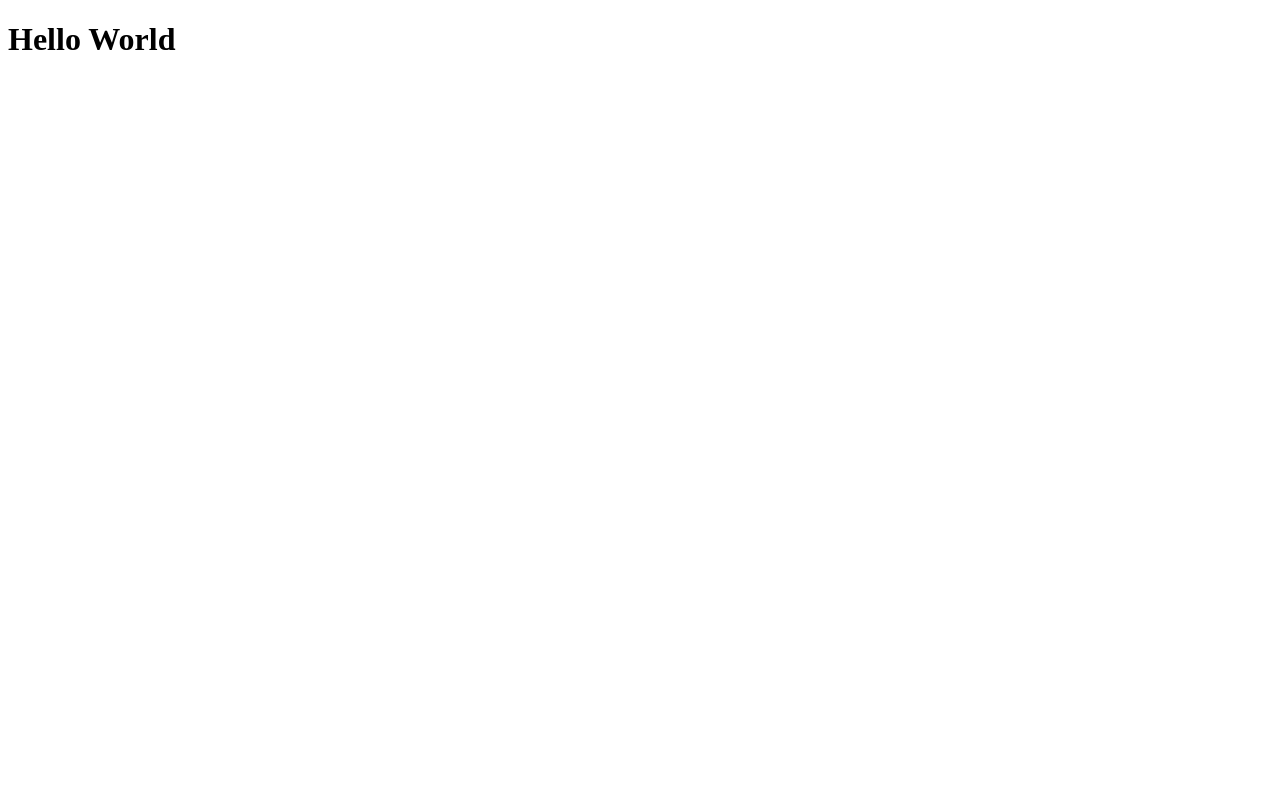
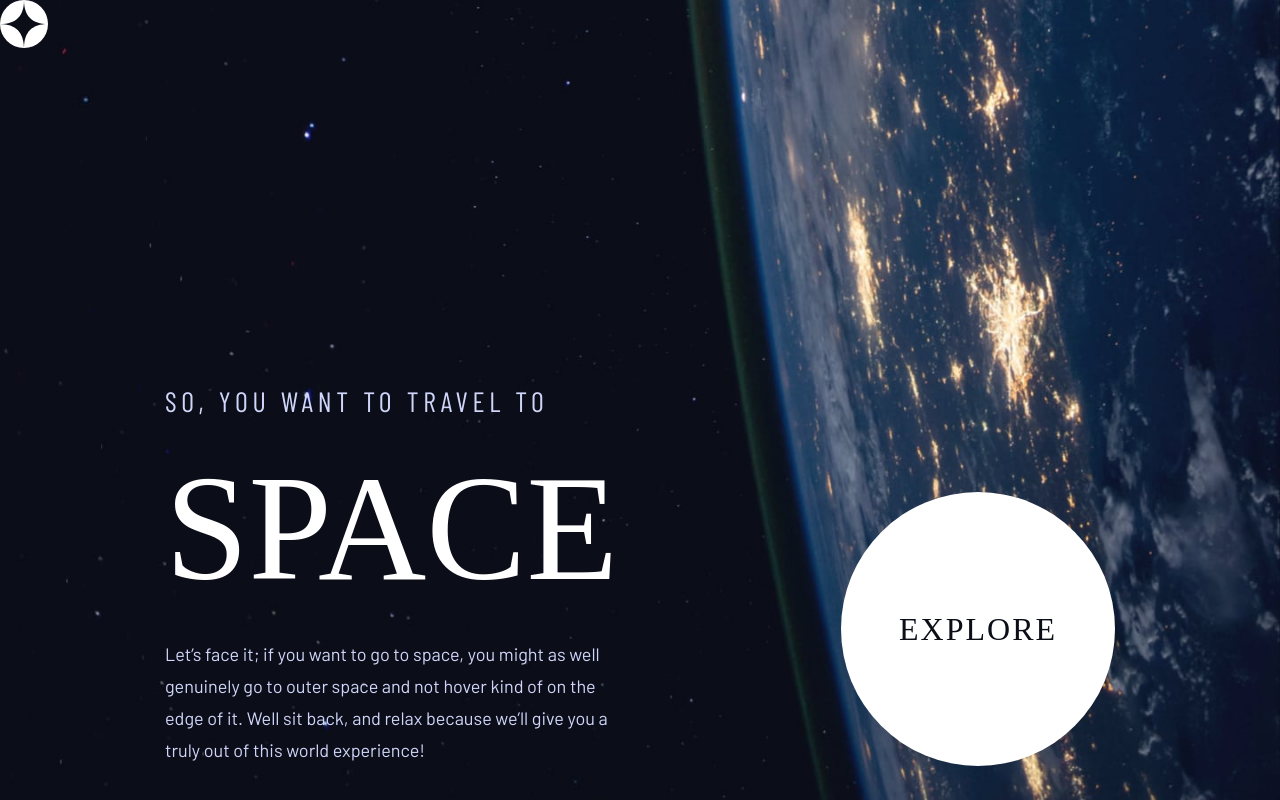
Before and after one commit to pedrohfd/space-tourism, a React (Vite) app: page / in a window 1280 px wide. Built offline with nearby package versions, Linux system fonts and the light colour scheme; a web font is replaced by a local one.

Commit message:
feat: create home page

```diff
--- a/index.html
+++ b/index.html
@@ -1,5 +1,5 @@
 <!DOCTYPE html>
-<html lang="en">
+<html lang="pt-br">
   <head>
     <link rel="preconnect" href="https://fonts.googleapis.com" />
     <link rel="preconnect" href="https://fonts.gstatic.com" crossorigin />
--- a/package.json
+++ b/package.json
@@ -11,8 +11,12 @@
   },
   "dependencies": {
     "@types/styled-components": "^5.1.26",
+    "localforage": "^1.10.0",
+    "match-sorter": "^6.3.1",
     "react": "^18.2.0",
     "react-dom": "^18.2.0",
+    "react-router-dom": "^6.14.1",
+    "sort-by": "^1.2.0",
     "styled-components": "^6.0.2"
   },
   "devDependencies": {
--- a/src/App.tsx
+++ b/src/App.tsx
@@ -1,5 +1,14 @@
+import { Router } from './router'
+import { BrowserRouter } from 'react-router-dom'
+import { GlobalStyle } from './styles/globalStyle.ts'
+
 function App() {
-  return <h1>Hello World</h1>
+  return (
+    <BrowserRouter>
+      <Router />
+      <GlobalStyle />
+    </BrowserRouter>
+  )
 }
 
 export default App
--- /dev/null
+++ b/src/components/Header/index.tsx
@@ -0,0 +1,10 @@
+import { Container, Logo } from './styles'
+import logo from '../../assets/shared/logo.svg'
+
+export const Header = () => {
+  return (
+    <Container>
+      <Logo src={logo} />
+    </Container>
+  )
+}
--- /dev/null
+++ b/src/components/Header/styles.ts
@@ -0,0 +1,7 @@
+import styled from 'styled-components'
+
+export const Container = styled.header`
+  position: absolute;
+`
+
+export const Logo = styled.img``
--- /dev/null
+++ b/src/layouts/DefaultLayout.tsx
@@ -0,0 +1,11 @@
+import { Header } from '../components/Header'
+import { Outlet } from 'react-router-dom'
+
+export const DefaultLayout = () => {
+  return (
+    <div>
+      <Header />
+      <Outlet />
+    </div>
+  )
+}
--- /dev/null
+++ b/src/pages/Home/index.tsx
@@ -0,0 +1,31 @@
+import {
+  Body,
+  Container,
+  Content,
+  ExploreButton,
+  SubTitle,
+  Title,
+} from './styles'
+
+export const Home = () => {
+  return (
+    <Container>
+      <Content>
+        <div>
+          <SubTitle>SO, YOU WANT TO TRAVEL TO</SubTitle>
+          <Title>SPACE</Title>
+          <Body>
+            Let’s face it; if you want to go to space, you might as well
+            genuinely go to outer space and not hover kind of on the edge of it.
+            Well sit back, and relax because we’ll give you a truly out of this
+            world experience!
+          </Body>
+        </div>
+
+        <ExploreButton to='/destination'>
+          <h4>EXPLORE</h4>
+        </ExploreButton>
+      </Content>
+    </Container>
+  )
+}
--- /dev/null
+++ b/src/pages/Home/styles.ts
@@ -0,0 +1,88 @@
+import styled from 'styled-components'
+import bgDesktop from '../../assets/home/background-home-desktop.jpg'
+import bgTablet from '../../assets/home/background-home-tablet.jpg'
+import bgMobile from '../../assets/home/background-home-mobile.jpg'
+import { colors } from '../../styles/colors'
+import { Link } from 'react-router-dom'
+
+export const Container = styled.div`
+  height: 100vh;
+
+  @media (min-width: 1200px) {
+    background: url(${bgDesktop}) no-repeat center center/cover;
+    padding: 24rem 10.31rem 8.19rem;
+  }
+
+  @media (min-width: 400px) and (max-width: 1199px) {
+    background: url(${bgTablet}) no-repeat center center/cover;
+  }
+
+  @media (max-width: 399px) {
+    background: url(${bgMobile}) no-repeat center center/cover;
+  }
+`
+
+export const Content = styled.div`
+  @media (min-width: 1200px) {
+    display: flex;
+
+    align-items: flex-end;
+    justify-content: space-between;
+  }
+`
+
+export const Title = styled.h1`
+  @media (min-width: 1200px) {
+    font-size: 9.375rem;
+    color: ${colors.white};
+    margin: 1.5rem 0;
+  }
+`
+
+export const SubTitle = styled.h5`
+  @media (min-width: 1200px) {
+    font-size: 1.75rem;
+    color: ${colors.blue};
+    letter-spacing: 0.29531rem;
+  }
+`
+
+export const Body = styled.p`
+  @media (min-width: 1200px) {
+    font-size: 1.125rem;
+    line-height: 2rem;
+    color: ${colors.blue};
+    width: 27.75rem;
+  }
+`
+
+export const ExploreButton = styled(Link)`
+  @media (min-width: 1200px) {
+    h4 {
+      color: ${colors.black};
+      font-size: 2rem;
+      letter-spacing: 0.125rem;
+    }
+
+    min-width: 274px;
+    min-height: 274px;
+
+    display: flex;
+
+    background: ${colors.white};
+    width: 274px;
+    height: 274px;
+
+    text-decoration: none;
+    justify-content: center;
+    align-items: center;
+
+    border-radius: 50%;
+
+    transition: outline-width 0.2s;
+
+    &:hover {
+      outline: 5.5rem solid ${colors.white}1A;
+    }
+  }
+`
--- /dev/null
+++ b/src/router/index.tsx
@@ -0,0 +1,16 @@
+import { Routes, Route } from 'react-router-dom'
+import { Home } from '../pages/Home'
+import { DefaultLayout } from '../layouts/DefaultLayout'
+
+export const Router = () => {
+  return (
+    <Routes>
+      <Route path='/' element={<DefaultLayout />}>
+        <Route path='/' element={<Home />} />
+        {/* <Route /> */}
+        {/* <Route /> */}
+        {/* <Route /> */}
+      </Route>
+    </Routes>
+  )
+}
--- a/src/styles/globalStyle.ts
+++ b/src/styles/globalStyle.ts
@@ -5,6 +5,7 @@ export const GlobalStyle = createGlobalStyle`
     padding: 0;
     margin: 0;
     box-sizing: border-box;
+    font-weight: 400;
   }
 
   body {
@@ -15,6 +16,7 @@ export const GlobalStyle = createGlobalStyle`
   h1, h2, h3, h4, h6 {
     font-family: 'Bellefair', serif;
   }
+
   h5, span {
     font-family: 'Barlow Condensed', sans-serif;
   }
```
Also changed, not shown: 1 other file (tests, documents, lock files or other folders).
